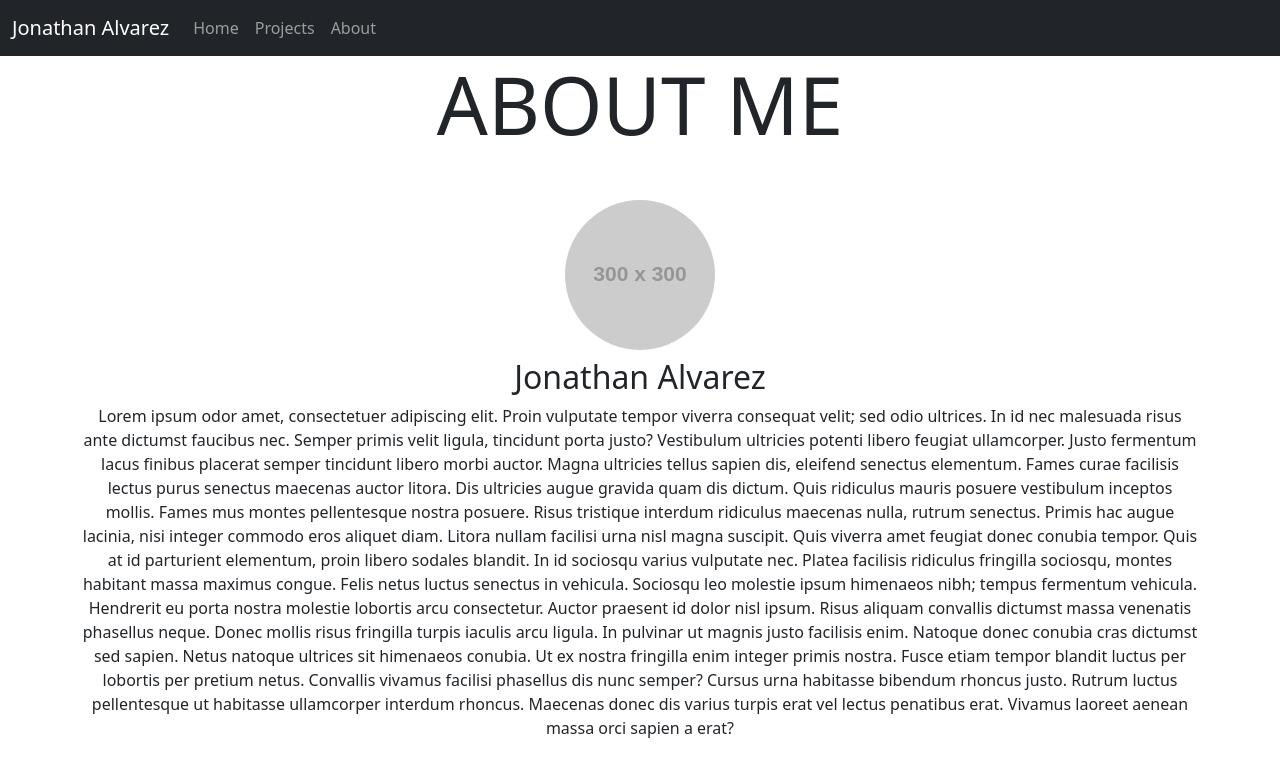
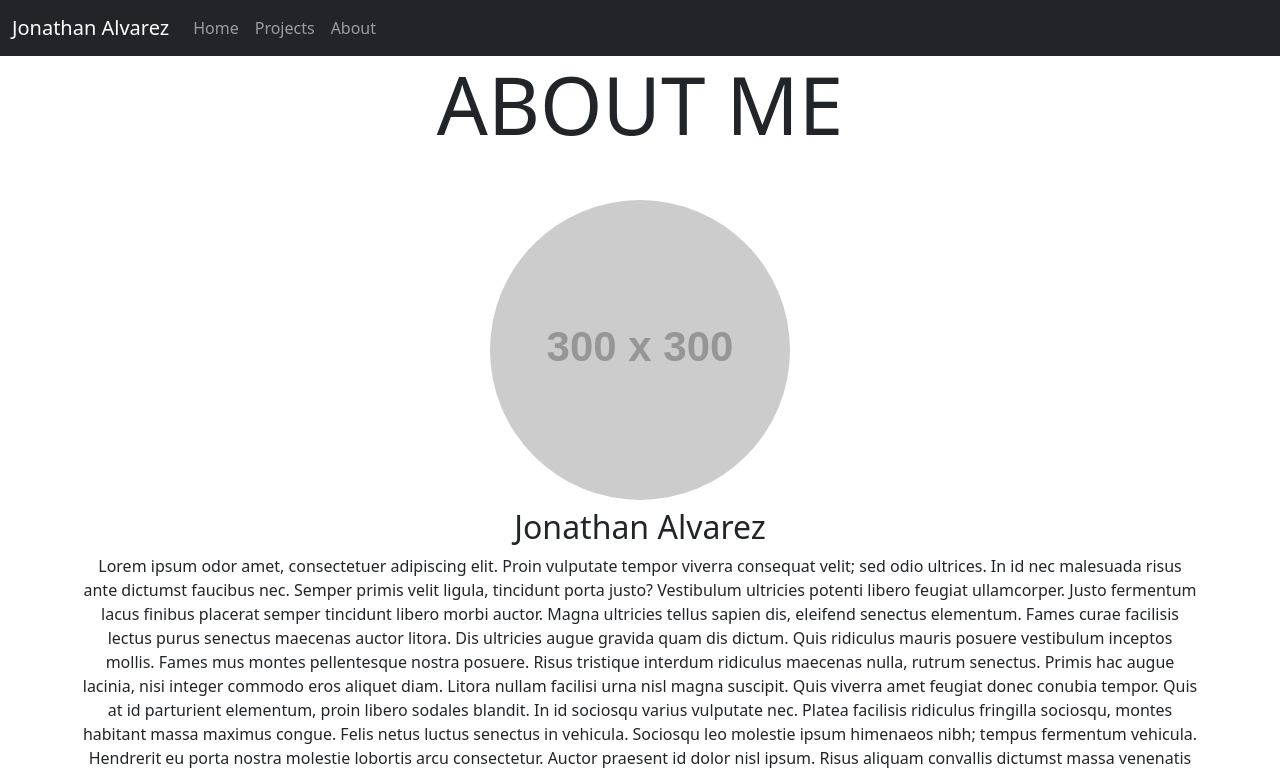
Before and after one commit to jjam02/portfolio, a React (Vite) app: page /about in a window 1280 px wide. Shown: the top 774 px of the page. Built offline with nearby package versions, Linux system fonts and the light colour scheme.

Commit message:
change size for image

```diff
--- a/src/About.css
+++ b/src/About.css
@@ -1,6 +1,6 @@
 .self-img {
-  max-width: 150px; /* Set the maximum width */
-  max-height: 150px; /* Set the maximum height */
+  max-width: 300px; /* Set the maximum width */
+  max-height: 300px; /* Set the maximum height */
   width: auto; /* Ensure width adjusts to maintain aspect ratio */
   height: auto; /* Ensure height adjusts to maintain aspect ratio */
 }
```
